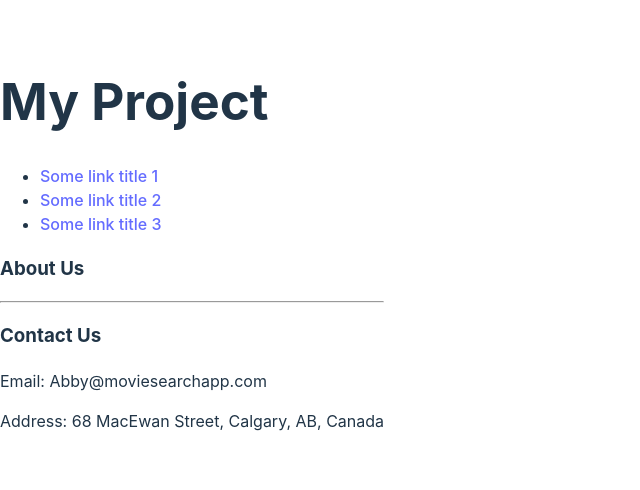
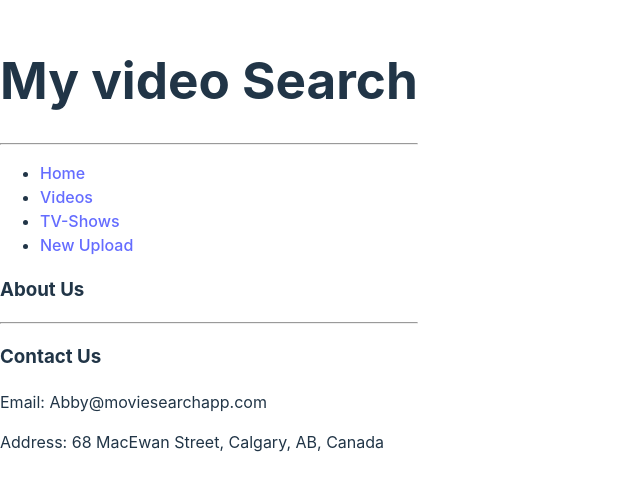
Before and after one commit to Yakob-teck/Flatiron-phase2-react-project-frontend-, a React (Vite) app: page / in a window 1280 px wide. Shown: the part 156-646 px from the top of the page, without its empty margins (0-640 px from the left). Built offline with nearby package versions, Linux system fonts and the light colour scheme.

Commit message:
define the header elements

```diff
--- a/src/components/header.jsx
+++ b/src/components/header.jsx
@@ -3,17 +3,21 @@ import React from "react";
 const Header = () => {
   return (
     <header>
-      <h1>My Project</h1>
+      <h1>My video Search </h1>
+      <hr />
       <nav>
         <ul>
           <li>
-            <a href="#someID1">Some link title 1</a>
+            <a href="#someID1">Home</a>
           </li>
           <li>
-            <a href="#someID2">Some link title 2</a>
+            <a href="#someID2">Videos</a>
           </li>
           <li>
-            <a href="#someID3">Some link title 3</a>
+            <a href="#someID3">TV-Shows</a>
+          </li>
+          <li>
+            <a href="#someID4">New Upload</a>
           </li>
         </ul>
       </nav>
```
